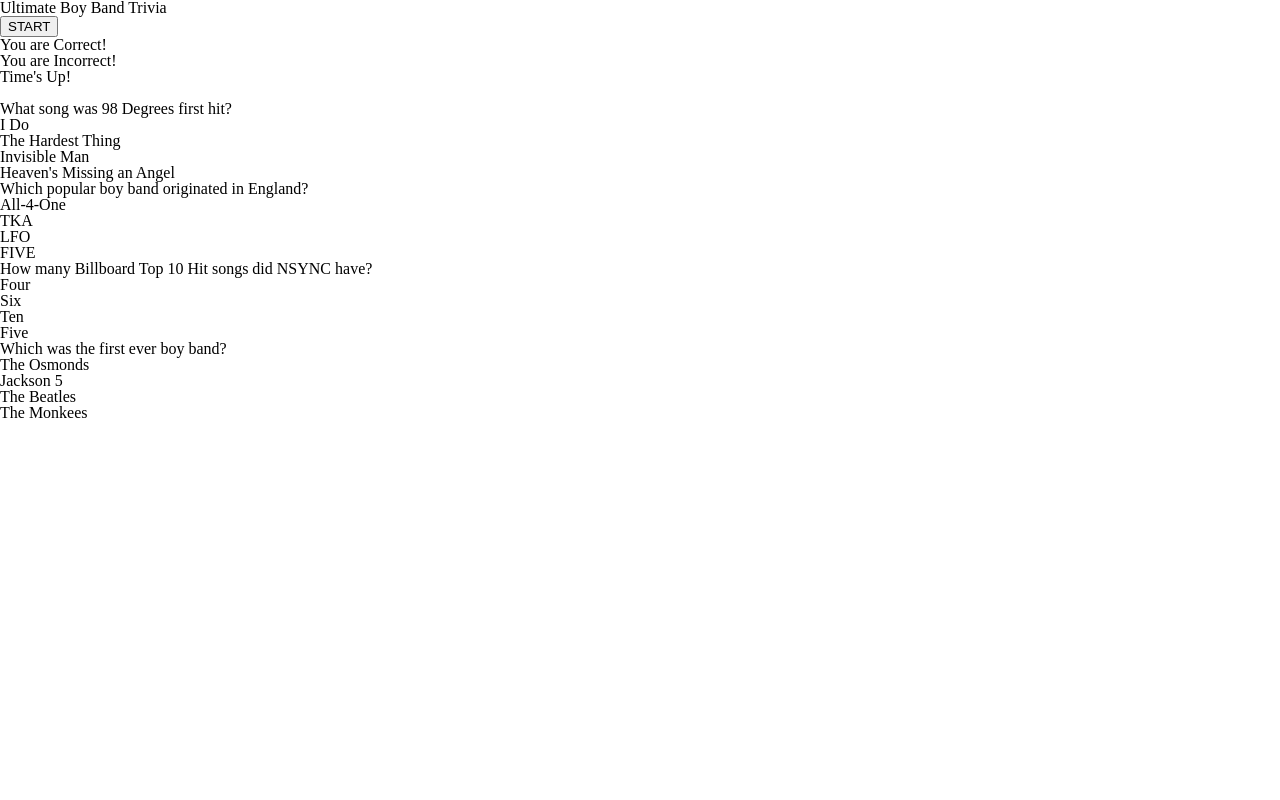
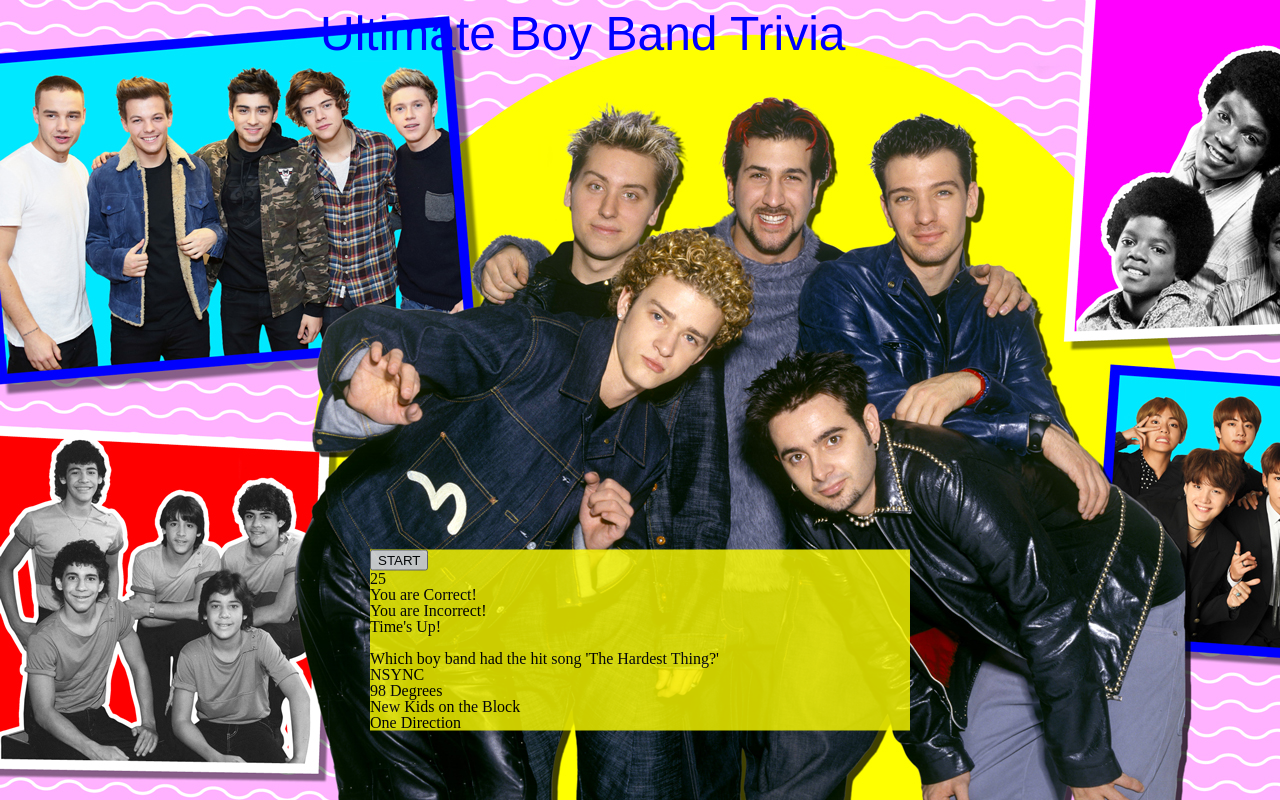
Before and after one commit to sharkrachel/TriviaGame, a plain HTML site: page index.html in a window 1280 px wide. Drawn offline with nearby package versions, Linux system fonts and the light colour scheme.

Commit message:
added some css styling, added jquery link to html and added some starting js

```diff
--- a/assets/css/style.css
+++ b/assets/css/style.css
@@ -0,0 +1,25 @@
+body {
+background-image: url("../images/background.jpg")
+}
+
+.logo {
+   color: blue;
+    font-family: 'Franklin Gothic Medium', 'Arial Narrow', Arial, sans-serif;
+   font-size: 48px;
+   margin: auto;
+    width: 50%;
+   padding: 10px;
+
+}
+
+.container {
+    background-color: yellow;
+    opacity: .8;
+    height: auto;
+    width: 540px;
+    margin: 0;
+    position: absolute;
+    top: 80%;
+    left: 50%;
+    transform: translate(-50%, -50%);
+}
--- a/assets/javascript/app.js
+++ b/assets/javascript/app.js
@@ -6,6 +6,13 @@ window.onload = function() {
 $(".start").on("click", start)
 }
 
+var time = 25;
+$(".timer").text(time);
+
+function reset() {
+    time = 25;
+    $(".timer").text(time);
+}
 
 // At the same time, display one question
 // At the same time, display multiple choice answers
--- a/index.html
+++ b/index.html
@@ -5,6 +5,7 @@
     <meta charset="UTF-8">
     <meta name="viewport" content="width=device-width, initial-scale=1.0">
     <meta http-equiv="X-UA-Compatible" content="ie=edge">
+    <script src="https://cdnjs.cloudflare.com/ajax/libs/jquery/3.2.1/jquery.min.js"></script>
     <link rel="stylesheet" href="assets/css/reset.css">
     <link rel="stylesheet" href="assets/css/style.css">
     <title>Boy Band Triva</title>
@@ -34,15 +35,15 @@
         </div>
         <div class="questions">
             <section class="question-one">
-                <p>What song was 98 Degrees first hit?</p>
+                <p>Which boy band had the hit song 'The Hardest Thing?'</p>
             </section>
             <section class="answers-one">
-                <p id="one-a">I Do</p>
-                <p id="one-b">The Hardest Thing</p>
-                <p id="one-c">Invisible Man</p>
-                <p id="one-d">Heaven's Missing an Angel</p>
+                <p id="one-a">NSYNC</p>
+                <p id="one-b">98 Degrees</p>
+                <p id="one-c">New Kids on the Block</p>
+                <p id="one-d">One Direction</p>
             </section>
-            <section class="question-two">
+            <!-- <section class="question-two">
                 <p>Which popular boy band originated in England?</p>
             </section>
             <section class="answers-two">
@@ -52,13 +53,13 @@
                 <p id="two-d">FIVE</p>
             </section>
             <section class="question-three">
-                How many Billboard Top 10 Hit songs did NSYNC have?
+                <p>Which boy band was Lance Bass a member of?</p>
             </section>
             <section class="answers-three">
-                <p id="three-a">Four</p>
-                <p id="three-b">Six</p>
-                <p id="three-c">Ten</p>
-                <p id="three-d">Five</p>
+                <p id="three-a">Backstreet Boys</p>
+                <p id="three-b">The Beatles</p>
+                <p id="three-c">NSYNC</p>
+                <p id="three-d">Boys II Men</p>
             </section>
             <section class="question-four">
                 Which was the first ever boy band?
@@ -68,7 +69,7 @@
                 <p id="four-b">Jackson 5</p>
                 <p id="four-c">The Beatles</p>
                 <p id="four-d">The Monkees</p>
-            </section>
+            </section> -->
         </div>
     </div>
 
```
Also changed, not shown: assets/images/background.jpg (added).
